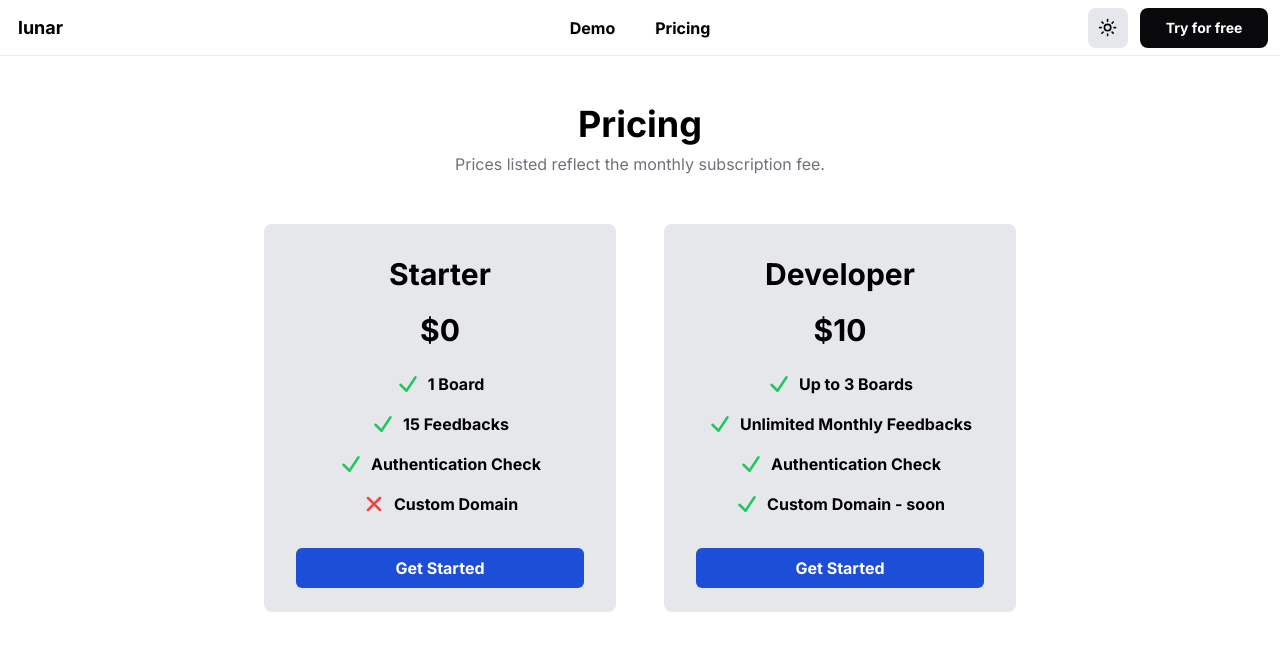
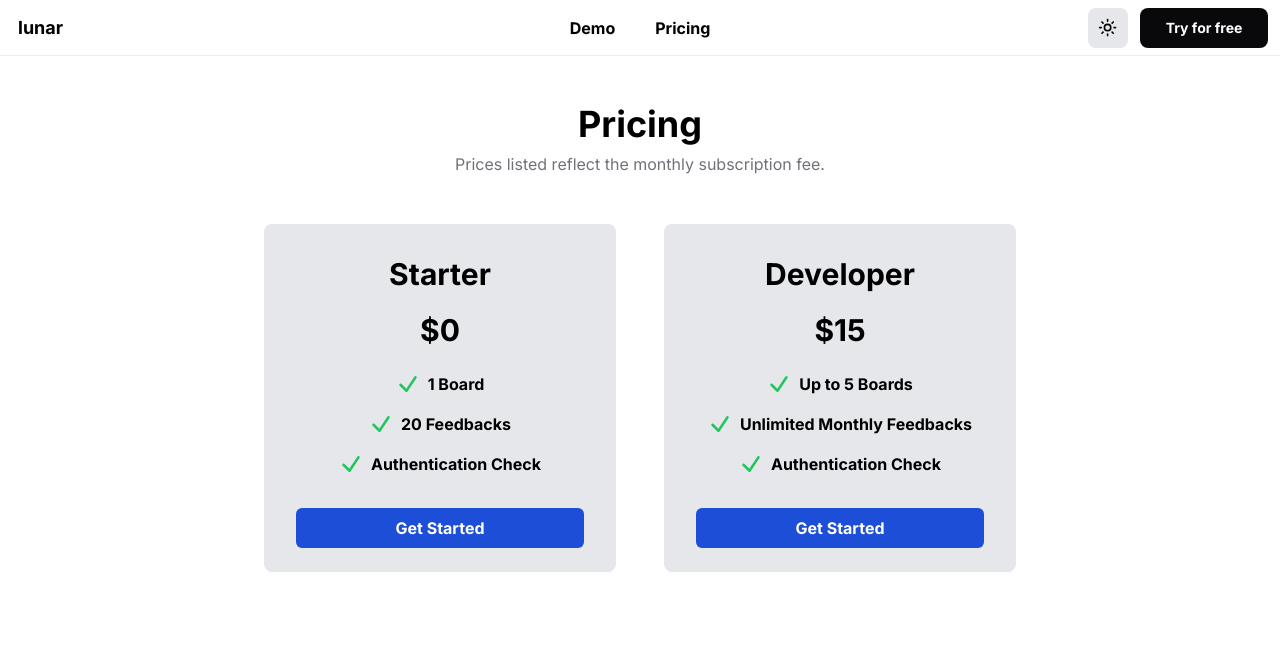
Before and after one commit to ramezj/astralics, a Next.js app in the folder client/: page /pricing in a window 1280 px wide. Shown: the top 650 px of the page. Built offline with nearby package versions, Linux system fonts and the light colour scheme; no server answers.

Commit message:
pricing changes

```diff
--- a/client/pages/pricing/index.js
+++ b/client/pages/pricing/index.js
@@ -33,9 +33,8 @@ export default function Pricing(props) {
             <div className='flex flex-wrap gap-12 justify-center w-full'>
                 <PricingCard price='$0' title='Starter' button='Get Started' background={'bg-white'} shadow={'shadow-lg'}>
                 <Info><Svg /> 1 Board</Info>
-                <Info><Svg /> 15 Feedbacks</Info>
+                <Info><Svg /> 20 Feedbacks</Info>
                 <Info><Svg /> Authentication Check</Info>
-                <Info><Xsvg /> Custom Domain </Info>
                 <br />
                 {
                 session
@@ -43,11 +42,10 @@ export default function Pricing(props) {
                 : <><button onClick={signUserIn} className='duration-200 py-2 w-full text-white normal-case bg-blue-700 hover:bg-blue-800 outline-none border-none font-bold rounded-md -mb-2'>Get Started</button></>
                 }
                 </PricingCard >
-                <PricingCard price='$10' title='Developer' button='Get Started' background={'bg-white'} shadow={'shadow-lg'}>
-                <Info><Svg /> Up to 3 Boards</Info>
+                <PricingCard price='$15' title='Developer' button='Get Started' background={'bg-white'} shadow={'shadow-lg'}>
+                <Info><Svg /> Up to 5 Boards</Info>
                 <Info><Svg /> Unlimited Monthly Feedbacks</Info>
                 <Info><Svg /> Authentication Check</Info>
-                <Info><Svg /> Custom Domain - soon</Info>
                 <br />
                 {
                 session
```
